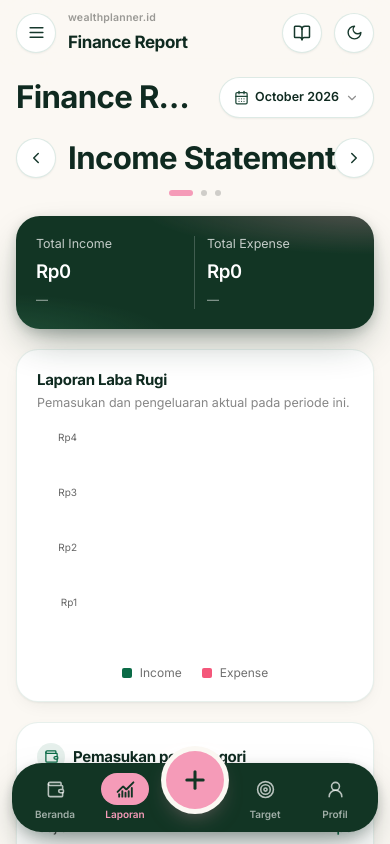
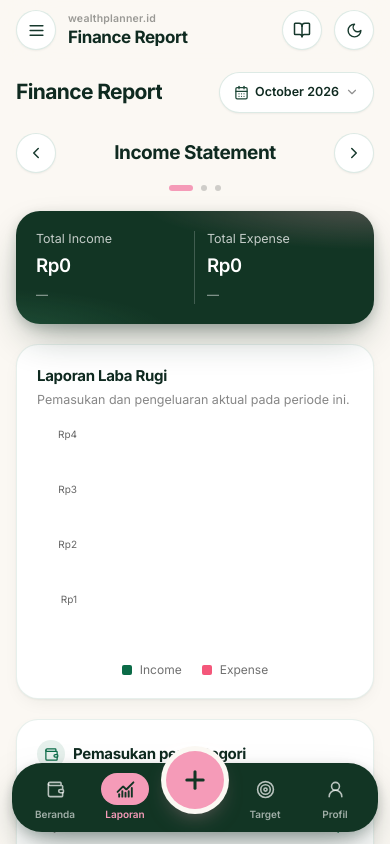
Before and after one commit to jasminework2023/personal-wealthplanner, a React (Vite) app: page /dashboard/finance in a window 390 px wide. Shown: the top 844 px of the page. Built offline with nearby package versions, Linux system fonts and the light colour scheme; the HTML template or start-up script is replaced by a standard one.

Commit message:
Sync src/index.css exactly with redesign ZIP

```diff
--- a/src/index.css
+++ b/src/index.css
@@ -156,59 +156,6 @@ html.dark {
 html,
 body {
   font-family: "Inter", system-ui, sans-serif;
-  font-feature-settings: "cv11", "ss03";
-  -webkit-font-smoothing: antialiased;
-  -moz-osx-font-smoothing: grayscale;
-}
-
-#root,
-#root * {
-  font-family: inherit;
-  font-feature-settings: inherit;
-}
-
-/* Wealthplanner typography scale — mobile first */
-h1 {
-  font-size: 26px;
-  font-weight: 700;
-  letter-spacing: -0.03em;
-  line-height: 1.1;
-}
-
-h2 {
-  font-size: 16px;
-  font-weight: 700;
-  letter-spacing: -0.02em;
-  line-height: 1.25;
-}
-
-h3 {
-  font-size: 15px;
-  font-weight: 700;
-  line-height: 1.3;
-}
-
-p {
-  line-height: 1.5;
-}
-
-/* Financial values remain compact and legible on narrow screens. */
-.tabular-nums {
-  font-variant-numeric: tabular-nums;
-}
-
-@media (max-width: 767px) {
-  .text-\[19px\],
-  .text-\[20px\],
-  .text-\[21px\],
-  .text-\[22px\],
-  .text-\[24px\] {
-    font-size: clamp(24px, 8vw, 32px);
-    line-height: 1.1;
-    letter-spacing: -0.02em;
-    white-space: nowrap;
-    max-width: 100%;
-  }
 }
 
 body {
@@ -477,6 +424,7 @@ html.dark .recharts-default-tooltip, html.dark .recharts-tooltip-label { color:
 }
 
 
+
 /* ============================================================
    DESIGN LAYER v2 — rapi & eye-catching (mobile first)
    Hanya tampilan. Tidak menyentuh data, rumus, atau struktur.
@@ -494,7 +442,11 @@ h1, h2, h3 { letter-spacing: -0.02em; }
 button { -webkit-tap-highlight-color: transparent; }
 button:not(:disabled):active { transform: scale(0.98); }
 button { transition: transform .12s ease, background-color .15s ease, border-color .15s ease, box-shadow .15s ease; }
+
+/* Angka uang: gaya Cashflow Tracker */
 .num { font-variant-numeric: tabular-nums; letter-spacing: -0.02em; }
+
+/* Hero hijau: satu-satunya "momen berani" di Home & Anggaran */
 .hero-forest {
   background:
     radial-gradient(120% 80% at 100% -10%, rgba(245, 155, 184, 0.30), transparent 55%),
@@ -509,13 +461,19 @@ button { transition: transform .12s ease, background-color .15s ease, border-col
   color: #123524;
 }
 .hero-forest, .hero-butter { position: relative; overflow: hidden; }
+
+/* Kartu & judul halaman */
 .page-title { font-size: 26px; line-height: 1.1; font-weight: 700; letter-spacing: -0.03em; color: rgb(var(--c-forest-900)); }
 .page-sub { margin-top: 6px; font-size: 13px; line-height: 1.45; color: rgb(var(--c-charcoal) / 0.6); }
 .section-title { font-size: 16px; font-weight: 700; letter-spacing: -0.02em; color: rgb(var(--c-forest-900)); }
+
+/* Bottom sheet (mobile) */
 @keyframes wp-sheet-up { from { transform: translateY(24px); opacity: 0; } to { transform: none; opacity: 1; } }
 @keyframes wp-fade { from { opacity: 0; } to { opacity: 1; } }
 .wp-sheet { animation: wp-sheet-up .22s cubic-bezier(.2,.8,.2,1) both; }
 .wp-backdrop { animation: wp-fade .18s ease both; }
+
+/* Navigasi bawah mengambang */
 .wp-nav {
   background: #123524;
   box-shadow: 0 18px 40px -12px rgba(15, 42, 32, 0.5), 0 4px 12px rgba(15, 42, 32, 0.2);
@@ -524,9 +482,14 @@ html.dark .wp-nav {
   background: #1b2822;
   box-shadow: 0 18px 40px -12px rgba(0, 0, 0, 0.7), inset 0 0 0 1px rgba(255, 255, 255, 0.08);
 }
+
+/* Fokus keyboard yang terlihat */
 :focus-visible { outline: 2px solid rgb(var(--c-forest-500)); outline-offset: 2px; border-radius: 8px; }
+
 @media (prefers-reduced-motion: reduce) {
   *, *::before, *::after { animation-duration: .01ms !important; transition-duration: .01ms !important; }
 }
+
+/* Dark: halaman & kartu */
 html.dark .hero-butter { color: #123524; }
 html.dark .page-sub { color: #b8c9c1; }
```
